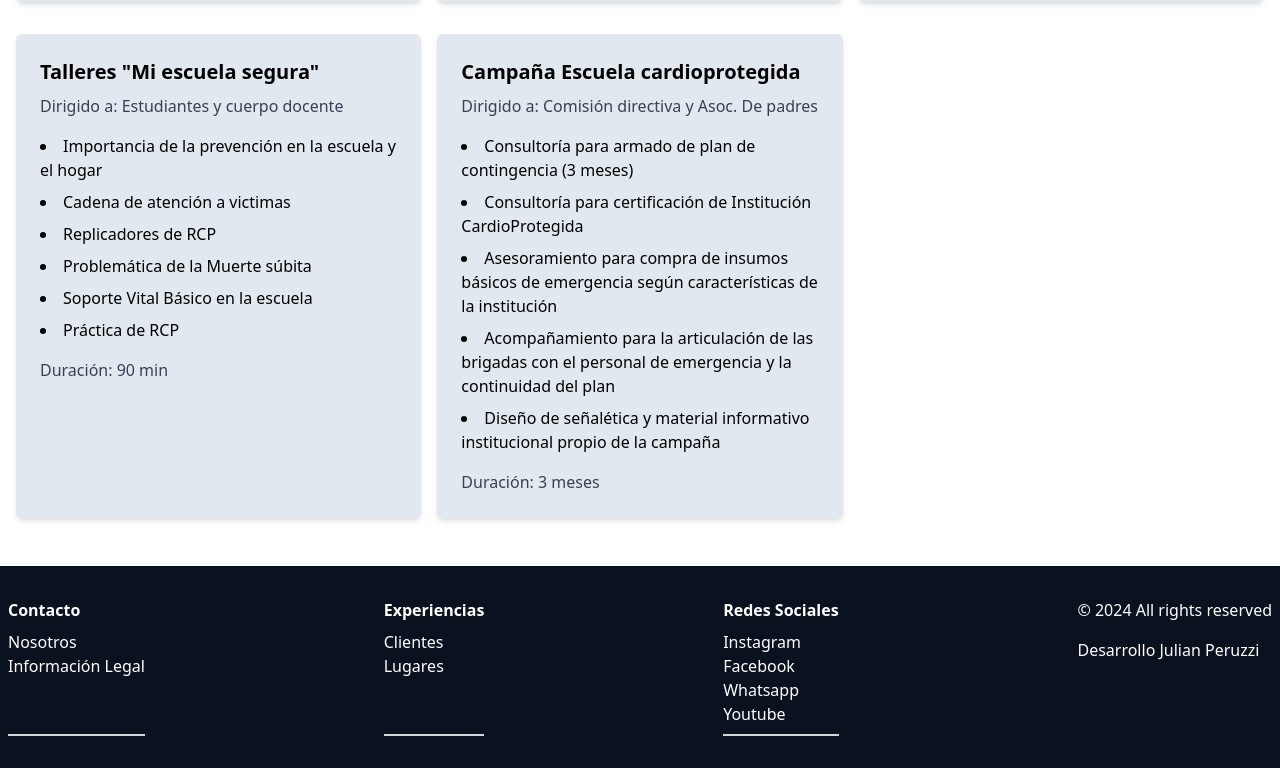
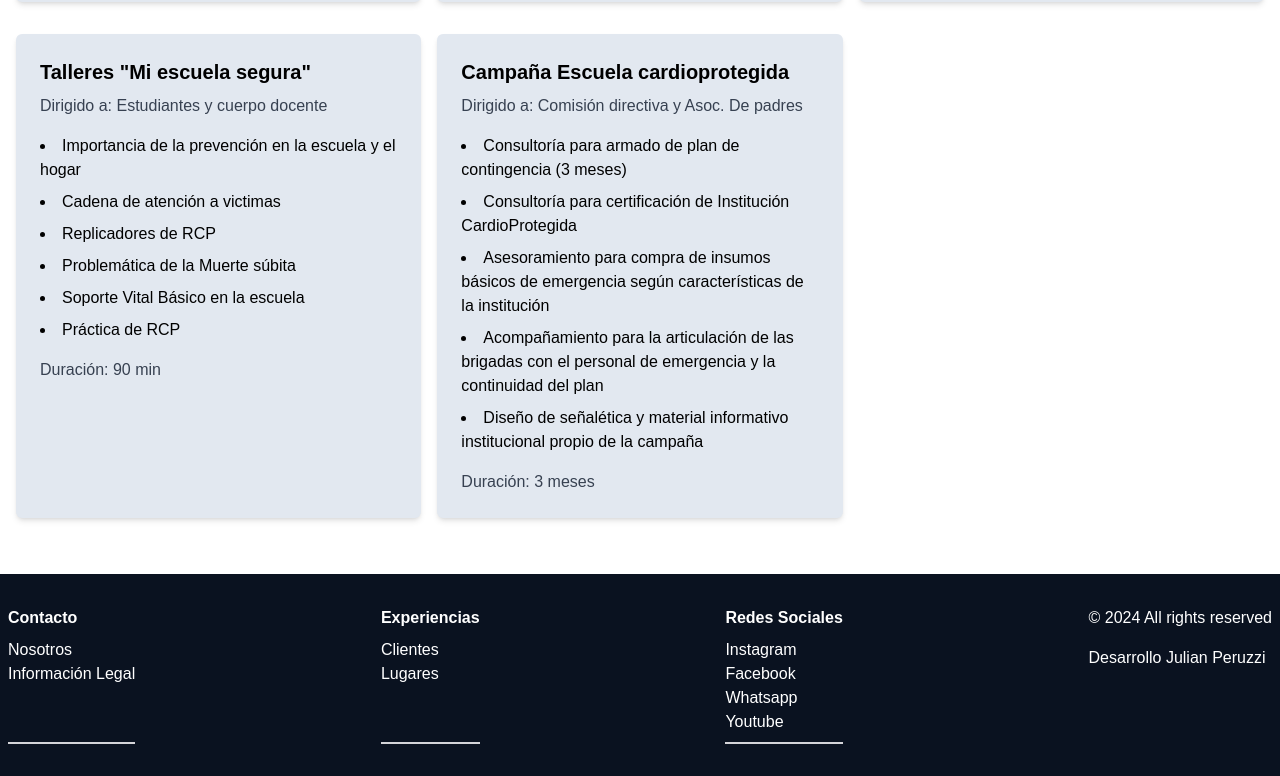
Before and after one commit to julianperuzzi/G-RCP-ARGENTINA, a React (Vite) app: page /Escuelas in a window 1280 px wide. Shown: the part 572-1348 px from the top of the page. Built offline with nearby package versions, Linux system fonts and the light colour scheme.

Commit message:
cambio  fuente a monts

```diff
--- a/src/components/Footer.jsx
+++ b/src/components/Footer.jsx
@@ -2,7 +2,7 @@ import React from 'react';
 
 export const Footer = () => {
   return (
-    <footer className="bg-Azul bg-AzulOscuro text-white py-8 p-2">
+    <footer className="bg-Azul bg-AzulOscuro text-white py-8 p-2 mt-2">
       <div className="container mx-auto flex flex-wrap justify-between">
         {/* Primera columna */}
         <div className="w-full sm:w-auto mb-4 sm:mb-0 border-b-2 border-zinc-300 pb-2">
--- a/tailwind.config.js
+++ b/tailwind.config.js
@@ -6,15 +6,18 @@ export default {
   ],
   theme: {
     extend: {
-        colors:{
-          'SoftRed':'hsl(11,95%,60%)',
-          'SoftOrange':'hsl(35,77%,62%)',
-          'DarkBlue':'hsl(225,17%,3%)',
-          'Gris':'hsl(15,10%,23%)',
-          'GrisClaro':'hsl(15,5%,63%)',
-          'AzulOscuro':'#0A1220',
-        }
+      colors: {
+        'SoftRed': 'hsl(11,95%,60%)',
+        'SoftOrange': 'hsl(35,77%,62%)',
+        'DarkBlue': 'hsl(225,17%,3%)',
+        'Gris': 'hsl(15,10%,23%)',
+        'GrisClaro': 'hsl(15,5%,63%)',
+        'AzulOscuro': '#0A1220',
+      },
+      fontFamily: {
+        sans: ['Montserrat', 'sans-serif'],
+      },
     },
   },
   plugins: [],
-}
+};
```
